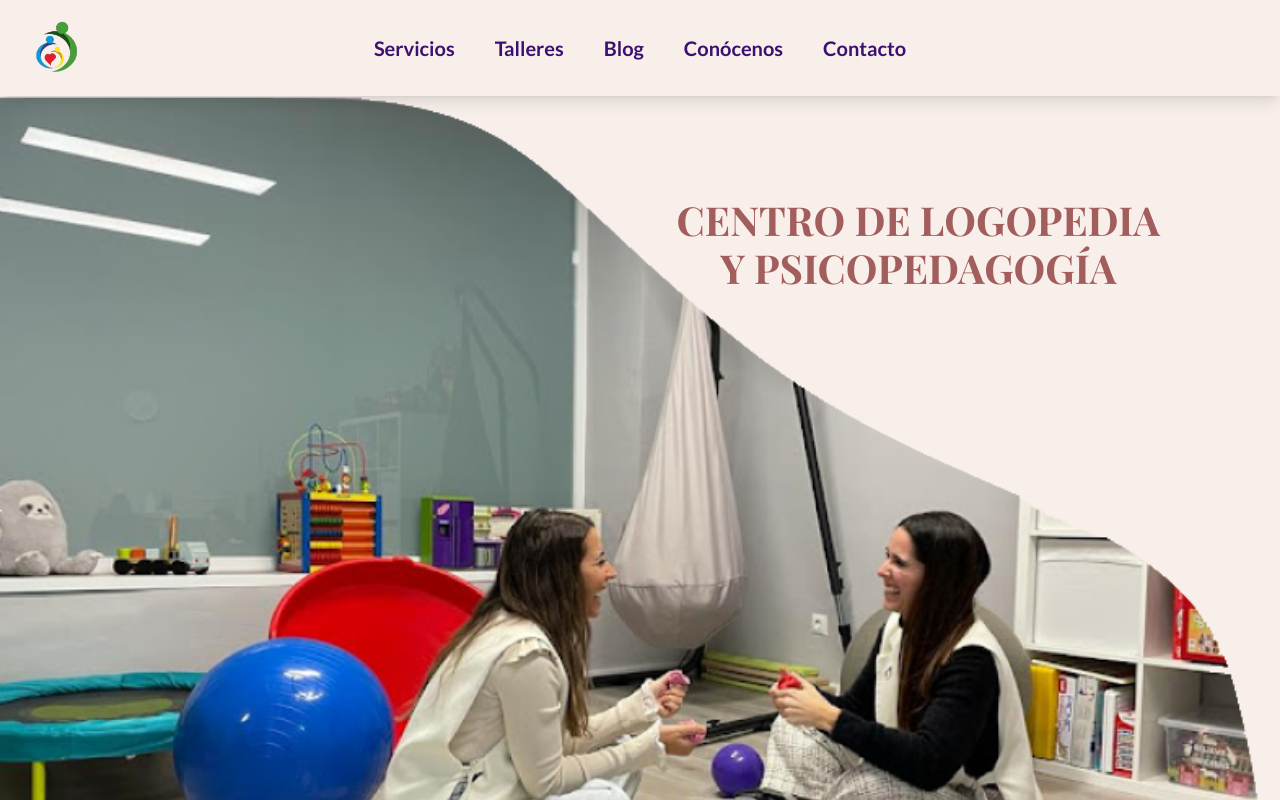
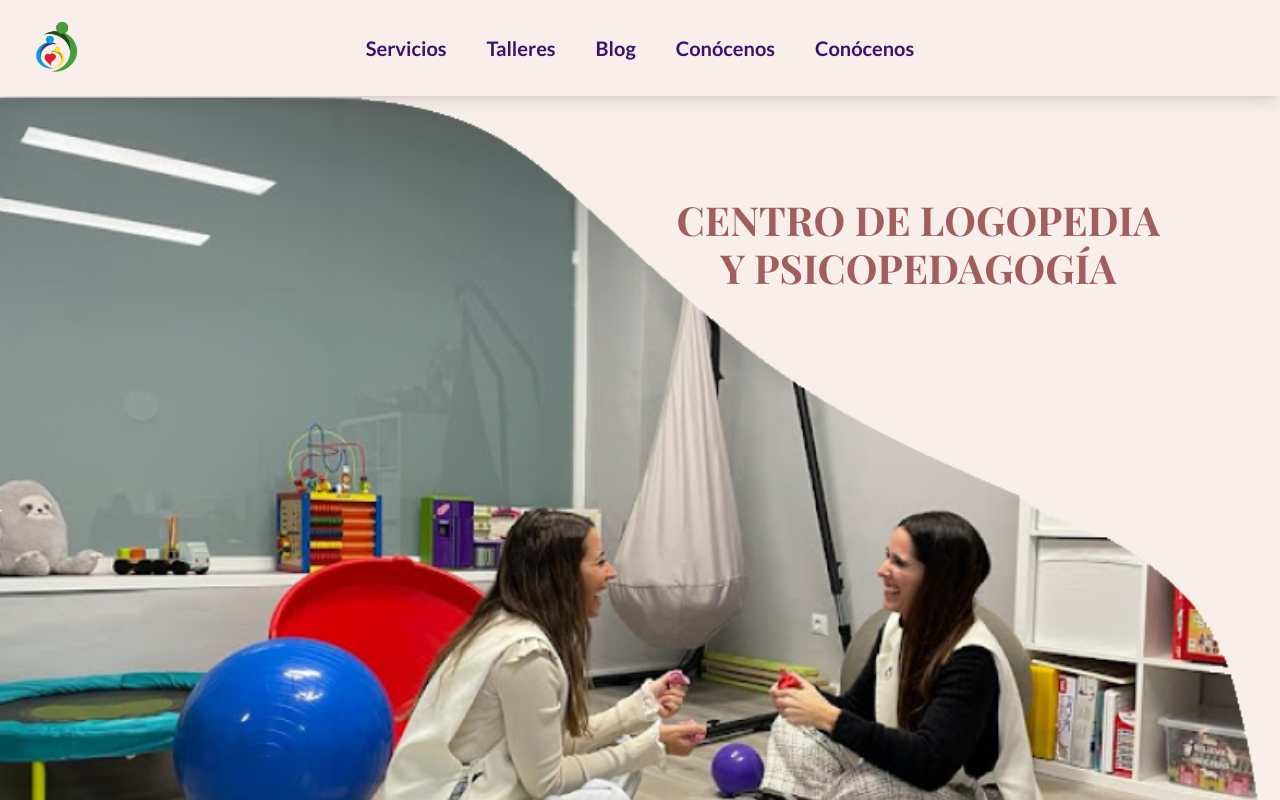
Before and after one commit to AGALMAD/centro_ohana, a React (Vite) app in the folder front/web-ohana/: page / in a window 1280 px wide. Shown: the top 800 px of the page. Built offline with nearby package versions, Linux system fonts and the light colour scheme; a web font is replaced by a local one.

Commit message:
arreglo errores ts

```diff
--- a/front/web-ohana/src/components/Navbar.tsx
+++ b/front/web-ohana/src/components/Navbar.tsx
@@ -48,9 +48,9 @@ export default function Navbar() {
             </Link>
           </li>
           <li>
-            <a href="/contact" className={styles.link}>
-              Contacto
-            </a>
+            <Link to="/contact" className={styles.link}>
+              Conócenos
+            </Link>
           </li>
         </ul>
 
--- a/front/web-ohana/src/components/TokenWatcher.tsx
+++ b/front/web-ohana/src/components/TokenWatcher.tsx
@@ -1,4 +1,4 @@
-import React, { useEffect } from "react";
+import { useEffect } from "react";
 import { useNavigate } from "react-router-dom";
 import authService from "../services/auth.service";
 import Swal from "sweetalert2";
--- a/front/web-ohana/src/models/result.ts
+++ b/front/web-ohana/src/models/result.ts
@@ -1,4 +1,5 @@
 export class Result<T = void> {
+  // @ts-ignore
   message(arg0: string, message: any) {
     throw new Error("Method not implemented.");
   }
--- a/front/web-ohana/src/pages/AboutUs.tsx
+++ b/front/web-ohana/src/pages/AboutUs.tsx
@@ -1,4 +1,3 @@
-import React from "react";
 import Navbar from "../components/Navbar";
 import Footer from "../components/Footer";
 import Workers from "../data/workers.json";
--- a/front/web-ohana/src/pages/Activity.tsx
+++ b/front/web-ohana/src/pages/Activity.tsx
@@ -1,4 +1,4 @@
-import React, { useEffect, useState } from "react";
+import { useEffect, useState } from "react";
 import Navbar from "../components/Navbar";
 import { useParams, useNavigate } from "react-router-dom";
 import userService from "../services/user.service";
@@ -17,6 +17,7 @@ function ActivityPage() {
   const BASE_URL = `${import.meta.env.VITE_SERVER_URL}/`;
 
   const [activity, setActivity] = useState<Activity | null>(null);
+  // @ts-ignore
   const [loading, setLoading] = useState(true);
 
   const [showAdminView, setShowAdminView] = useState(false);
--- a/front/web-ohana/src/pages/Post.tsx
+++ b/front/web-ohana/src/pages/Post.tsx
@@ -17,6 +17,7 @@ function BlogPost() {
   const BASE_URL = `${import.meta.env.VITE_SERVER_URL}/`;
 
   const [post, setPost] = useState<Post | null>(null);
+  // @ts-ignore
   const [loading, setLoading] = useState(true);
 
   const [showAdminView, setShowAdminView] = useState(false);
--- a/front/web-ohana/src/pages/Services.tsx
+++ b/front/web-ohana/src/pages/Services.tsx
@@ -1,4 +1,3 @@
-import React from "react";
 import Navbar from "../components/Navbar";
 import Footer from "../components/Footer";
 
--- a/front/web-ohana/src/services/blog.service.ts
+++ b/front/web-ohana/src/services/blog.service.ts
@@ -39,6 +39,7 @@ class BlogService {
     return response.data;
   }
 
+  // @ts-ignore
   async updatePost(id: string, post: NewPostRequest) {
     var formData = new FormData();
 
```
Also changed, not shown: front/web-ohana/src/pages/Login/Login.tsx (+4 -3 lines).
